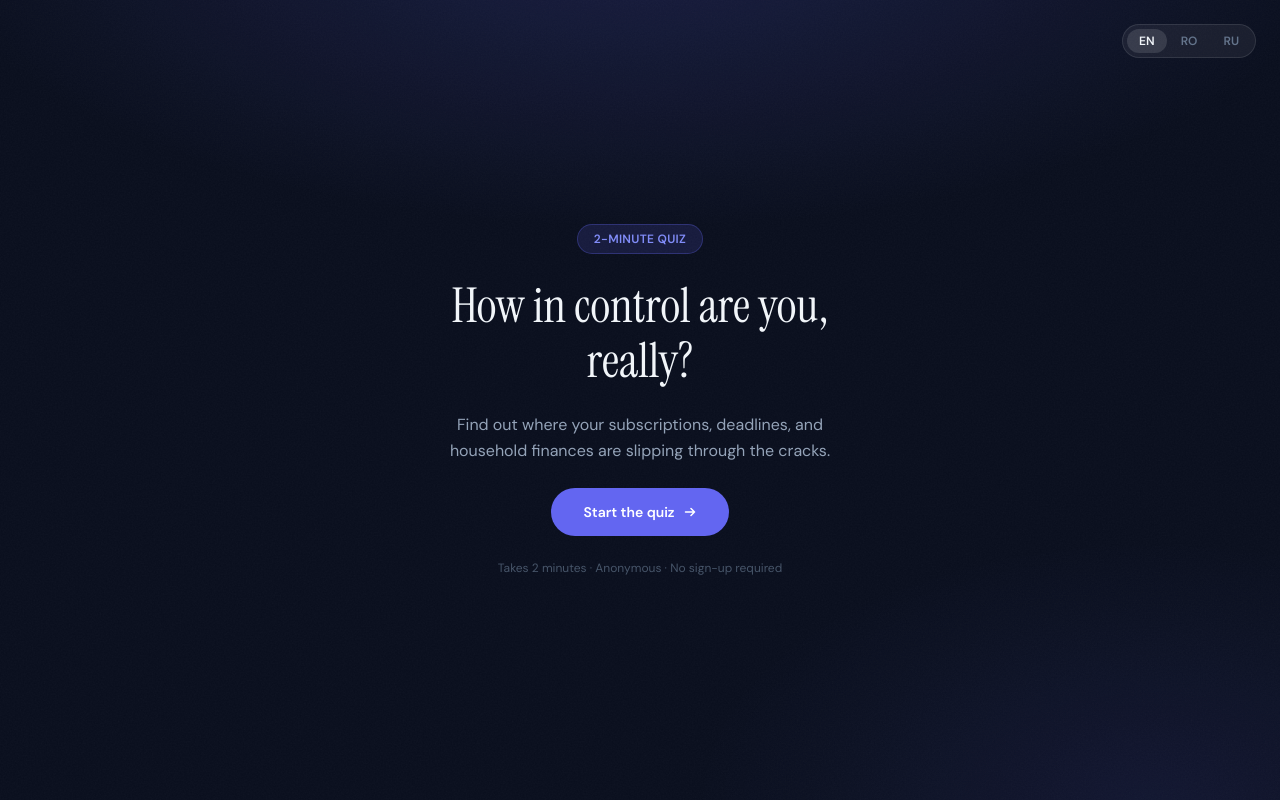
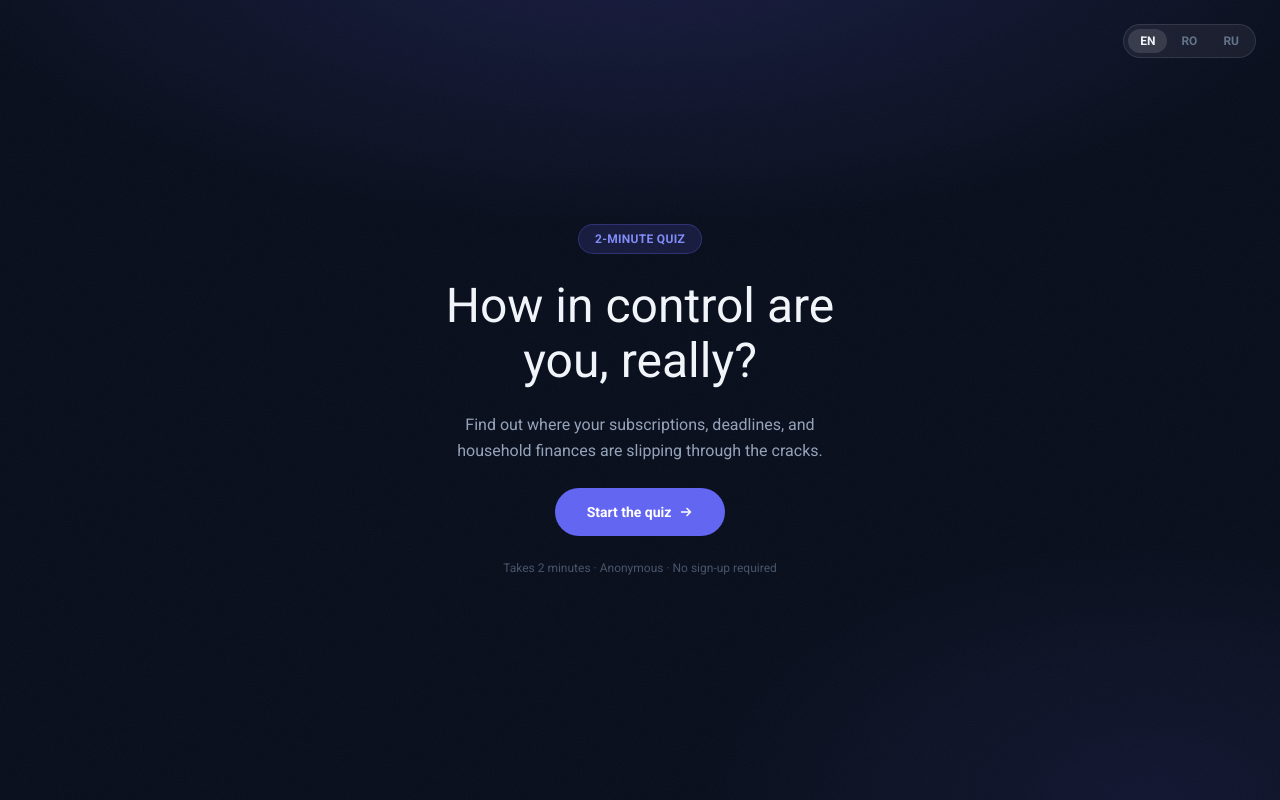
Before and after one commit to nevorahq/quiz, a Next.js app: page /en in a window 1280 px wide. Built offline with nearby package versions, Linux system fonts and the light colour scheme.

Commit message:
change font

```diff
--- a/app/globals.css
+++ b/app/globals.css
@@ -13,8 +13,8 @@
 
 /* Font families — inline so they resolve via next/font CSS vars at runtime */
 @theme inline {
-  --font-display: var(--font-display);
-  --font-body: var(--font-body);
+  --font-display: var(--font-roboto);
+  --font-body: var(--font-roboto);
 }
 
 /* Base */
--- a/app/layout.tsx
+++ b/app/layout.tsx
@@ -1,18 +1,12 @@
 import type { Metadata } from 'next';
-import { Instrument_Serif, DM_Sans } from 'next/font/google';
+import { Roboto } from 'next/font/google';
 import './globals.css';
 import PostHogProvider from './providers/PostHogProvider';
 
-const instrumentSerif = Instrument_Serif({
-  weight: ['400'],
+const roboto = Roboto({
+  weight: ['400', '500', '700'],
   subsets: ['latin'],
-  variable: '--font-display',
-  display: 'swap',
-});
-
-const dmSans = DM_Sans({
-  subsets: ['latin'],
-  variable: '--font-body',
+  variable: '--font-roboto',
   display: 'swap',
 });
 
@@ -29,7 +23,7 @@ export default function RootLayout({
   return (
     <html
       lang="en"
-      className={`${instrumentSerif.variable} ${dmSans.variable} h-full antialiased`}
+      className={`${roboto.variable} h-full antialiased`}
     >
       <body className="min-h-full flex flex-col bg-background text-text-primary font-body">
         <PostHogProvider>{children}</PostHogProvider>
--- a/components/quiz/LanguageSwitcher.tsx
+++ b/components/quiz/LanguageSwitcher.tsx
@@ -36,7 +36,7 @@ export default function LanguageSwitcher({ locale }: LanguageSwitcherProps) {
           type="button"
           aria-current={locale === code ? 'true' : undefined}
           onClick={() => switchLocale(code)}
-          className="rounded-full px-3 py-1 text-xs font-semibold transition-colors duration-150 focus-visible:outline-none focus-visible:ring-2 focus-visible:ring-accent"
+          className="cursor-pointer rounded-full px-3 py-1 text-xs font-semibold transition-colors duration-150 focus-visible:outline-none focus-visible:ring-2 focus-visible:ring-accent"
           style={{
             background: locale === code ? 'rgba(255,255,255,0.12)' : 'transparent',
             color: locale === code ? '#F1F5F9' : '#64748B',
```
